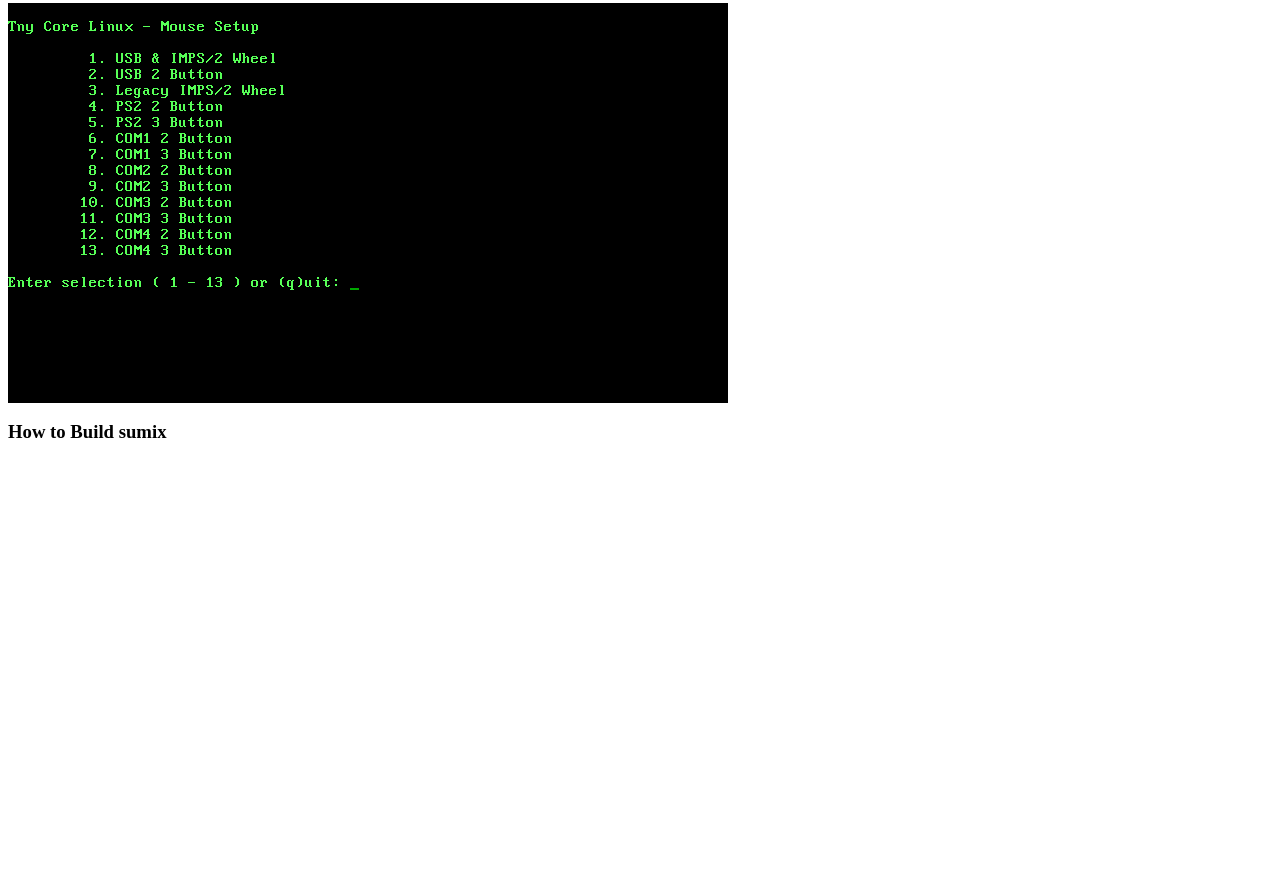
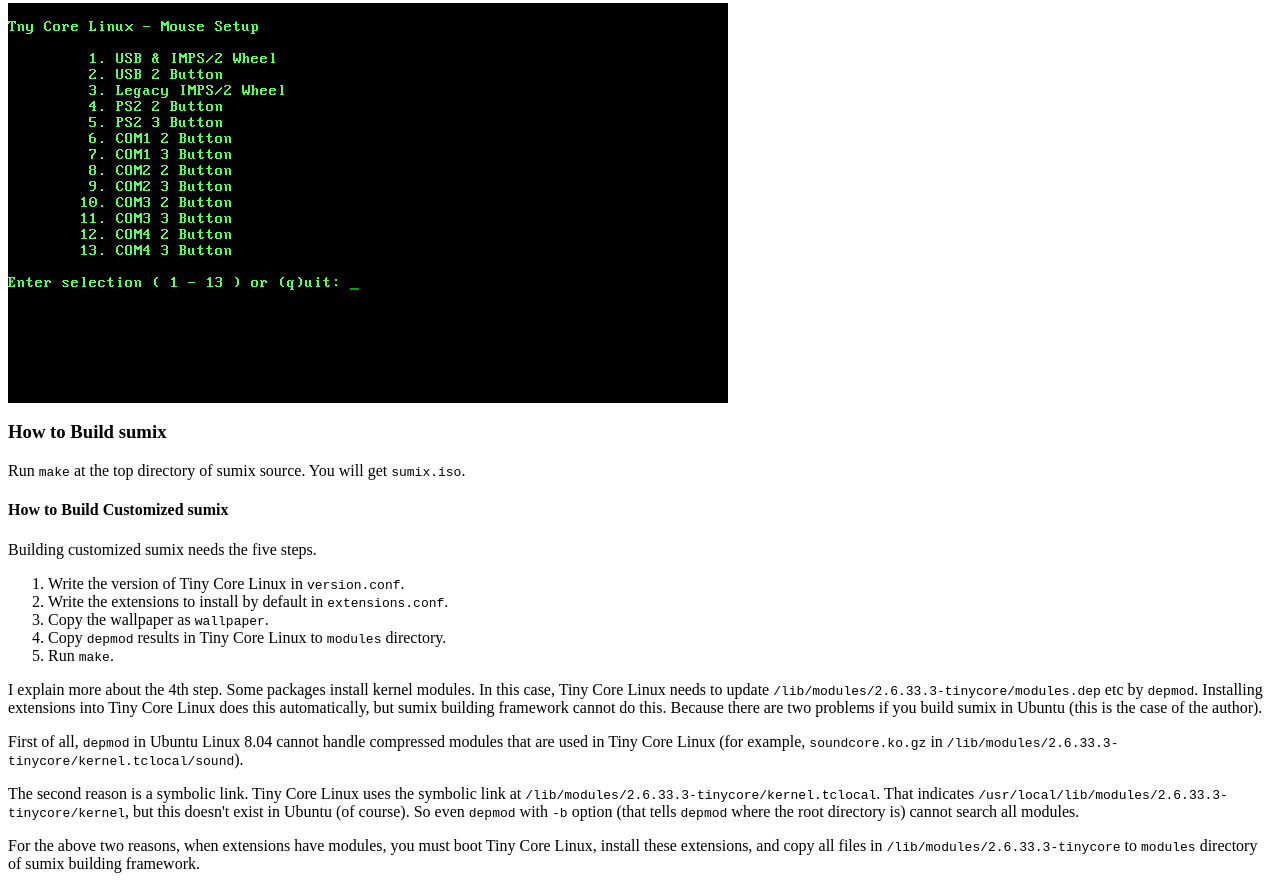
Before and after one commit to SumiTomohiko/sumix, a plain HTML site: page doc/index.html in a window 1280 px wide. Shown: the part 2824-3713 px from the top of the page. Before the commit the page ends 3286 px from the top, so only its background shows below. Drawn offline with Linux system fonts and the light colour scheme.

Commit message:
Wrote "How to Build" section in the documentation.

```diff
--- a/doc/index.html
+++ b/doc/index.html
@@ -79,6 +79,45 @@
       </section>
       <section>
         <h1>How to Build sumix</h1>
+        <p>Run <code>make</code> at the top directory of sumix source. You will
+        get <code>sumix.iso</code>.</p>
+        <section>
+          <h1>How to Build Customized sumix</h1>
+          <p>Building customized sumix needs the five steps.</p>
+          <ol>
+            <li>Write the version of Tiny Core Linux in
+            <code>version.conf</code>.</li>
+            <li>Write the extensions to install by default in
+            <code>extensions.conf</code>.</li>
+            <li>Copy the wallpaper as <code>wallpaper</code>.</li>
+            <li>Copy <code>depmod</code> results in Tiny Core Linux to
+            <code>modules</code> directory.</li>
+            <li>Run <code>make</code>.</li>
+          </ol>
+          <p>I explain more about the 4th step. Some packages install kernel
+          modules. In this case, Tiny Core Linux needs to update
+          <code>/lib/modules/2.6.33.3-tinycore/modules.dep</code> etc by
+          <code>depmod</code>. Installing extensions into Tiny Core Linux does
+          this automatically, but sumix building framework cannot do this.
+          Because there are two problems if you build sumix in Ubuntu (this is
+          the case of the author).</p>
+          <p>First of all, <code>depmod</code> in Ubuntu Linux 8.04 cannot
+          handle compressed modules that are used in Tiny Core Linux (for
+          example, <code>soundcore.ko.gz</code> in
+          <code>/lib/modules/2.6.33.3-tinycore/kernel.tclocal/sound</code>).</p>
+          <p>The second reason is a symbolic link. Tiny Core Linux uses the
+          symbolic link at
+          <code>/lib/modules/2.6.33.3-tinycore/kernel.tclocal</code>. That
+          indicates
+          <code>/usr/local/lib/modules/2.6.33.3-tinycore/kernel</code>, but this
+          doesn't exist in Ubuntu (of course). So even <code>depmod</code> with
+          <code>-b</code> option (that tells <code>depmod</code> where the root
+          directory is) cannot search all modules.</p>
+          <p>For the above two reasons, when extensions have modules, you must
+          boot Tiny Core Linux, install these extensions, and copy all files in
+          <code>/lib/modules/2.6.33.3-tinycore</code> to <code>modules</code>
+          directory of sumix building framework.</p>
+        </section>
       </section>
     </section>
   </body>
```
